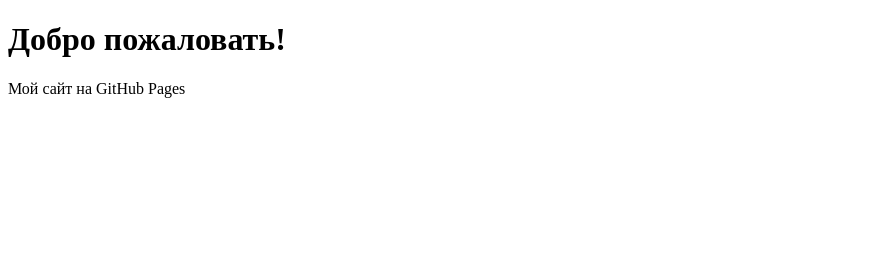
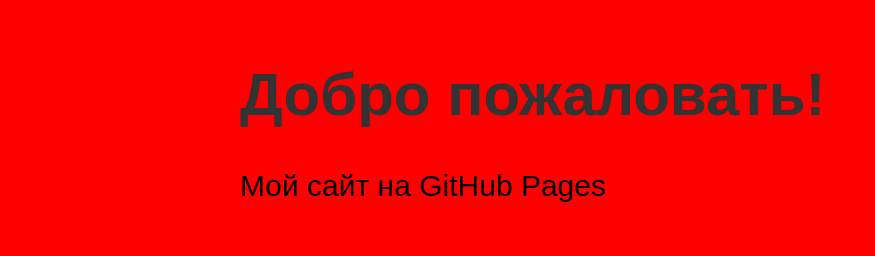
Before and after one commit to FeodorH/FeodorH.github.io-feodorH_HTML_Lab2, a plain HTML site: page index.html in a window 1280 px wide. Shown: the whole page, without its empty margins (0-875 px from the left). Drawn offline with Linux system fonts and the light colour scheme; the site is published under a folder, as on GitHub Pages, so addresses that start at the root find nothing.

Commit message:
Update index.html

```diff
--- a/index.html
+++ b/index.html
@@ -4,7 +4,8 @@
     <meta charset="UTF-8">
     <meta name="viewport" content="width=device-width, initial-scale=1.0">
     <title>Мой сайт</title>
-    <link rel="stylesheet" href="/FeodorH.github.io-feodorH_HTML_Lab2/css/style.css">
+    <base href="https://feodorh.github.io/FeodorH.github.io-feodorH_HTML_Lab2/">
+    <link rel="stylesheet" href="css/style.css">
 </head>
 <body>
     <h1>Добро пожаловать!</h1>
```
